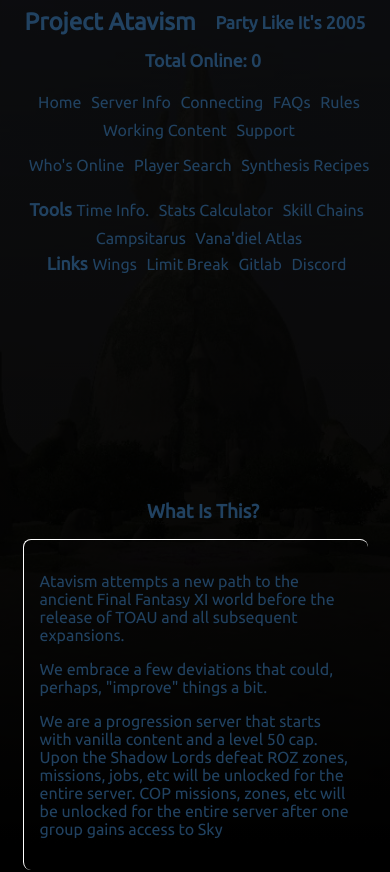
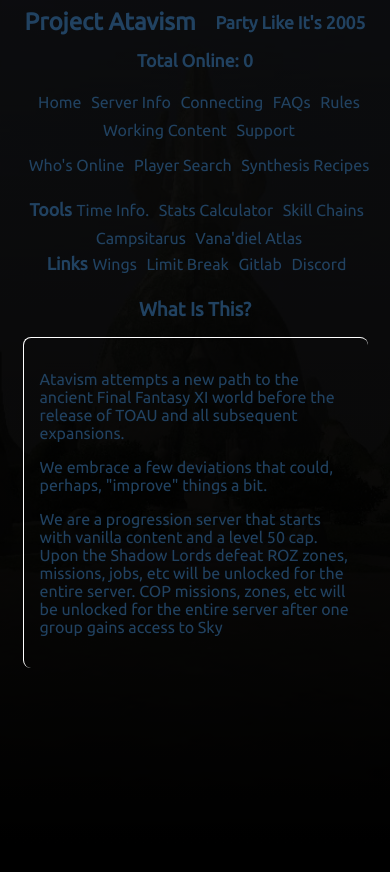
Before and after one commit to Grahf0085/atavism-react, a React app: page / in a window 390 px wide. Shown: the top 872 px of the page. Built offline with nearby package versions, Linux system fonts and the light colour scheme; no server answers.

Commit message:
bit of mobile styling

```diff
--- a/src/styles/recipes.css
+++ b/src/styles/recipes.css
@@ -38,7 +38,7 @@
   max-width: 55%;
   display: grid;
   grid-template-rows: 1fr 1fr;
-  grid-template-columns: 1fr 1fr 1fr 1fr;
+  grid-template-columns: 1fr 1fr 1fr;
 }
 
 .hlist {
@@ -56,3 +56,24 @@
   grid-template-rows: repeat(auto-fit, minmax(1rem, 1fr));
   grid-template-columns: 1fr;
 }
+
+@media only screen and (max-width: 550px) {
+  .listMeat {
+    padding: 1rem;
+    max-width: 80%;
+  }
+
+  .selectorContainer {
+    max-width: 80%;
+    display: grid;
+    grid-template-rows: 1fr 1fr;
+    grid-template-columns: 1fr 1fr;
+  }
+}
+
+@media only screen and (max-width: 850px) {
+  .listMeat {
+    max-width: 80%;
+    padding: 2rem;
+  }
+}
--- a/src/styles/styles.css
+++ b/src/styles/styles.css
@@ -91,7 +91,7 @@ li {
 
 h2 {
   font-size: 1.2rem;
-  margin-left: 1rem;
+  /* margin-left: 1rem; */
 }
 
 h3 {
@@ -136,21 +136,28 @@ li {
     height: auto;
     position: relative;
   }
-  .home,
+
   .info,
   .connecting,
   .FAQs,
   .rules,
   .working,
   .support,
-  .adventurerList,
-  .adventurerDetails,
-  .recipesList {
+  .adventurerDetails
+  {
     grid-area: middle;
     display: flex;
     align-items: center;
     flex-direction: column;
     justify-content: center;
+    width: 100%;
+  }
+
+  .adventurerList, .home {
+    grid-area: middle;
+    display: flex;
+    align-items: center;
+    flex-direction: column;
     width: 100%;
   }
   ul,
```
